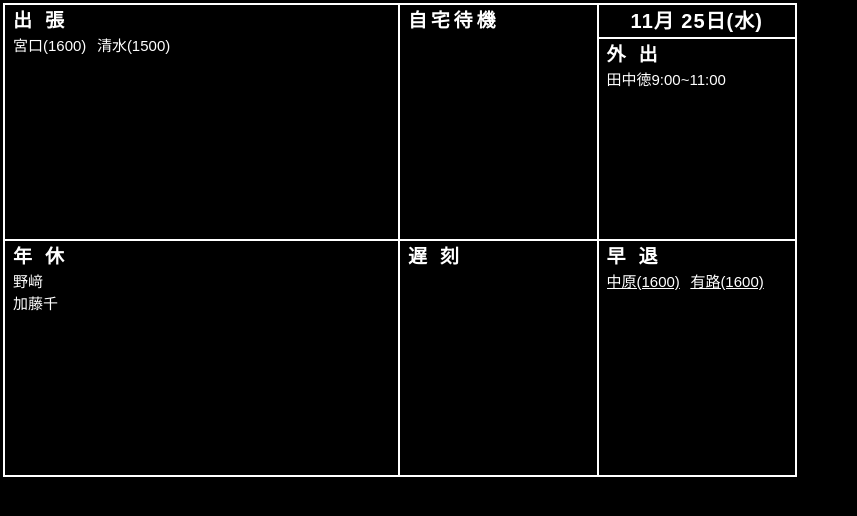
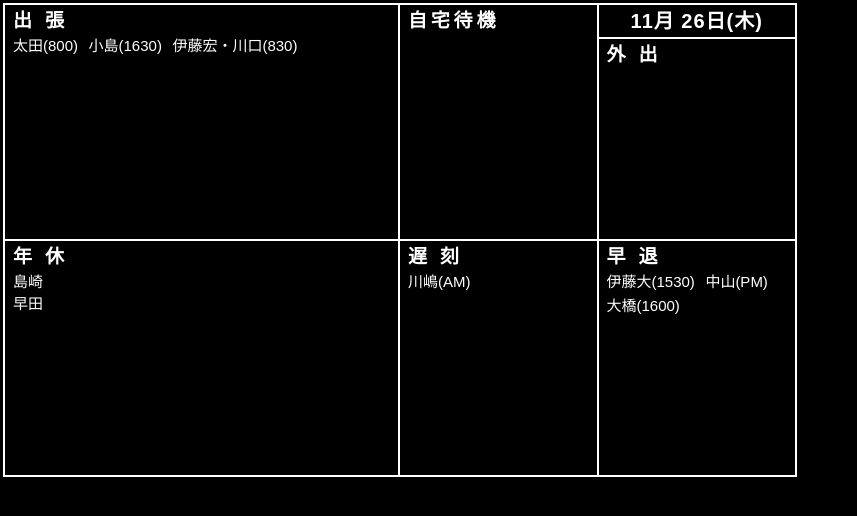
Before and after one commit to Proton-Wind/signage, a plain HTML site: page index.html in a window 1280 px wide. Shown: the whole page, without its empty margins (0-857 px from the left). Drawn offline with Linux system fonts and the light colour scheme.

Commit message:
Update digital signage (2026-11-26 00:00)

```diff
--- a/index.html
+++ b/index.html
@@ -115,7 +115,7 @@
       <div class="signage-cell">
         <div class="signage-title">出 張</div>
         <div class="signage-content">
-          <div class=" data-badge">宮口(1600)</div><div class=" data-badge">清水(1500)</div>
+          <div class=" data-badge">太田(800)</div><div class=" data-badge">小島(1630)</div><div class=" data-badge">伊藤宏・川口(830)</div>
         </div>
       </div>
 
@@ -127,31 +127,31 @@
       </div>
 
       <div class="signage-cell-date-wrapper">
-        <div class="signage-date">11月 25日(水)</div>
+        <div class="signage-date">11月 26日(木)</div>
         <div class="signage-out">
           <div class="signage-title">外 出</div>
-          <div class="signage-content" style="white-space: pre-wrap;">田中徳9:00~11:00</div>
+          <div class="signage-content" style="white-space: pre-wrap;"></div>
         </div>
       </div>
 
       <div class="signage-cell">
         <div class="signage-title">年 休</div>
         <div class="signage-content signage-content-leave">
-          <div class=" data-badge-leave">野﨑</div><div class=" data-badge-leave">加藤千</div>
+          <div class=" data-badge-leave">島崎</div><div class=" data-badge-leave">早田</div>
         </div>
       </div>
 
       <div class="signage-cell">
         <div class="signage-title">遅 刻</div>
         <div class="signage-content">
-
+          <div class=" data-badge">川嶋(AM)</div>
         </div>
       </div>
 
       <div class="signage-cell">
         <div class="signage-title">早 退</div>
         <div class="signage-content">
-          <div class=" data-badge today-applied">中原(1600)</div><div class=" data-badge today-applied">有路(1600)</div>
+          <div class=" data-badge">伊藤大(1530)</div><div class=" data-badge">中山(PM)</div><div class=" data-badge">大橋(1600)</div>
         </div>
       </div>
     </div>
```
